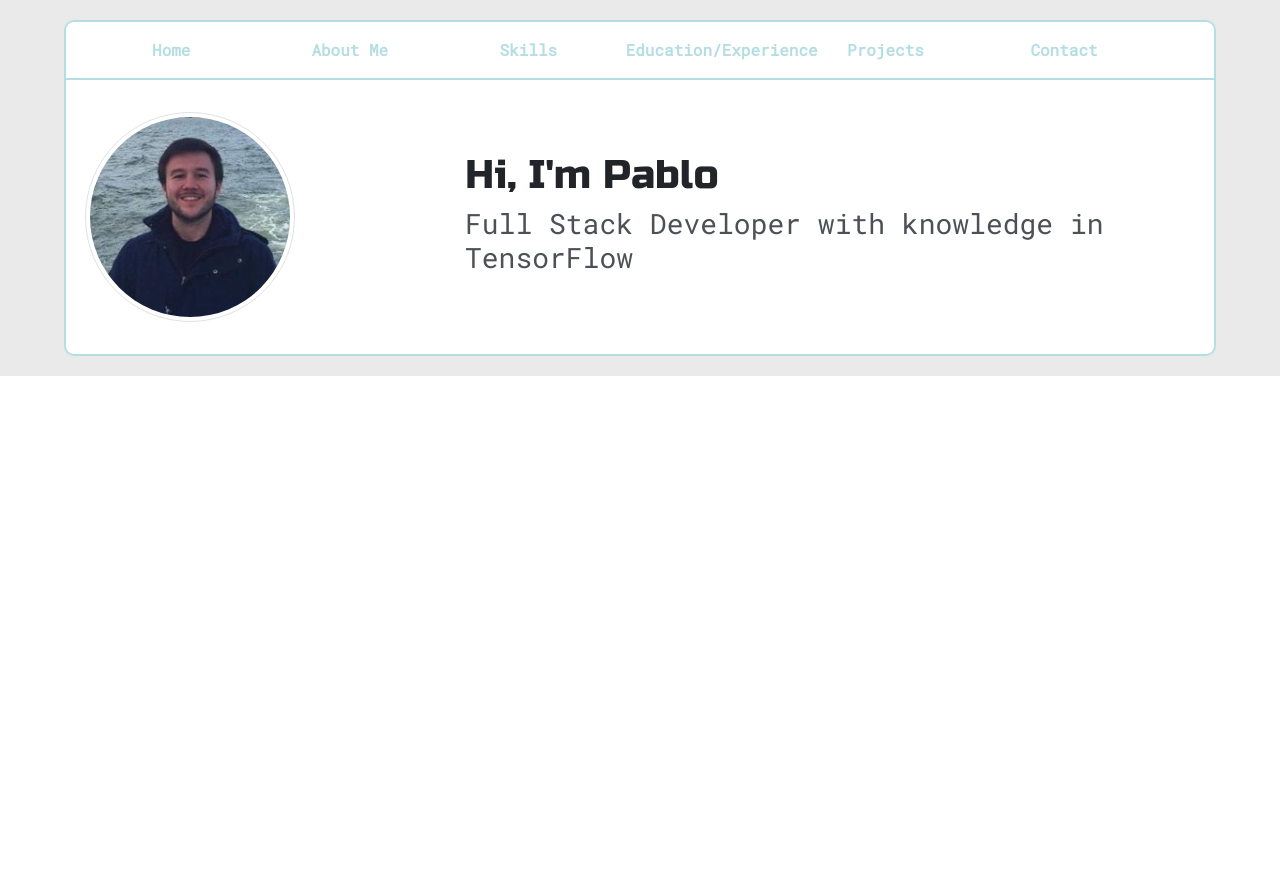
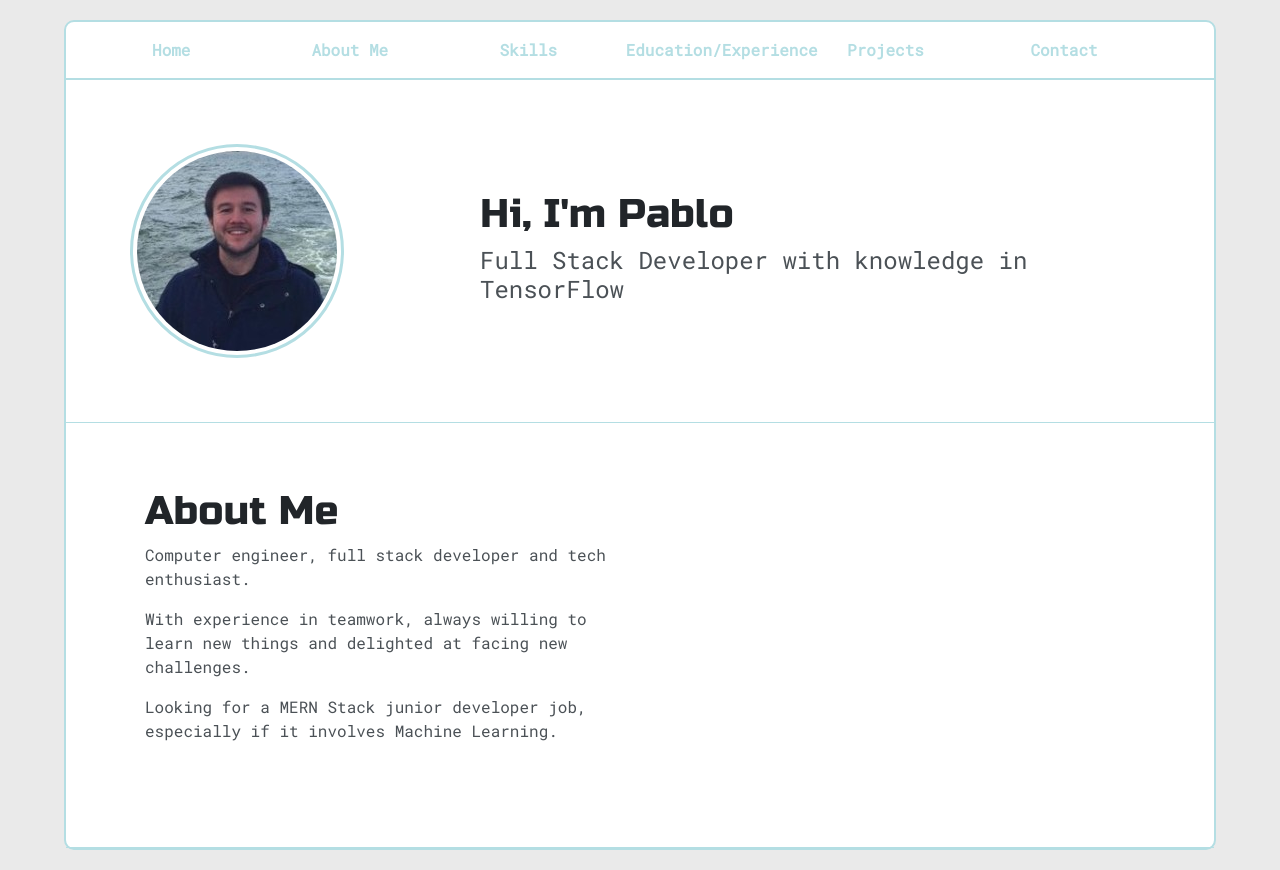
Before and after one commit to PMedina25/PorffolioWebPage, a React (Create React App) app: page / in a window 1280 px wide. Before the commit the page ends 800 px from the top, so only its background shows below. Built offline with nearby package versions, Linux system fonts and the light colour scheme.

Commit message:
Added about me info

```diff
--- a/src/App.js
+++ b/src/App.js
@@ -15,20 +15,44 @@ function App() {
   return (
     <Container fluid>
       <div id="main">
+
           <Navbar />
-          <div id="home">
-            <Container id="image-container">
-              <Row>
-                <Col xs={6} md={4}>
-                  <Image src={profilePhoto} alt="Photo of Pablo" roundedCircle thumbnail fluid />
-                </Col>
-                <Col xs={10} md={8} id="greetings">
-                  <h1 className="fluid">Hi, I'm Pablo</h1>
-                  <h3>Full Stack Developer with knowledge in TensorFlow</h3>
-                </Col>
-              </Row>
-            </Container>
-          </div>
+
+          <Container id="home" fluid>
+            <Row>
+              <Col md={4}>
+                <Image id="profile-image" src={profilePhoto} alt="Photo of Pablo" roundedCircle thumbnail fluid />
+              </Col>
+              <Col md={8} id="greetings">
+                <h1>Hi, I'm Pablo</h1>
+                <h4>Full Stack Developer with knowledge in TensorFlow</h4>
+              </Col>
+            </Row>
+          </Container>
+
+          <Container id="about-me" fluid>
+             <Col md={6} id="about-me-info">
+               <h1>About Me</h1>
+               <p>Computer engineer, full stack developer  and tech enthusiast.</p>
+               <p>With experience in teamwork, always willing to learn new things and delighted at facing new challenges.</p>
+               <p>Looking for a MERN Stack junior developer job, especially if it involves Machine Learning.</p>
+             </Col>
+             <Col md={6} id="about-me-grid">
+               <Image className="image-item" />
+               <Image className="image-item" />
+               <Image className="image-item" />
+               <Image className="image-item" />
+               <Image className="image-item" />
+               <Image className="image-item" />
+               <Image className="image-item" />
+               <Image className="image-item" />
+               <Image className="image-item" />
+             </Col>
+          </Container>
+
+          <Container id="skills">
+
+          </Container>
         </div>
       </Container>
   )
--- a/src/index.css
+++ b/src/index.css
@@ -38,7 +38,7 @@ h1 {
   font-weight: 500;
 }
 
-h3, p, li, span, label, input, textarea {
+h4, p, li, span, label, input, textarea {
   color: var(--secondary-text-color);
   font-family: 'Roboto Mono', monospace;
 }
@@ -97,7 +97,8 @@ a:hover {
 
 #home {
   width: 100%;
-  padding: 2rem 0;
+  padding: 4rem;
+  border-bottom: 1px solid var(--border-color);
 }
 
 #greetings {
@@ -105,3 +106,17 @@ a:hover {
   flex-direction: column;
   align-self: center;
 }
+
+#profile-image {
+  border: 3px solid var(--border-color);
+}
+
+/* =============
+ * About Me
+ * =============
+*/
+#about-me {
+  width: 100%;
+  padding: 4rem;
+  border-bottom: 1px solid var(--border-color);
+}
```
Also changed, not shown: 1 other file (tests, documents, lock files or other folders).
